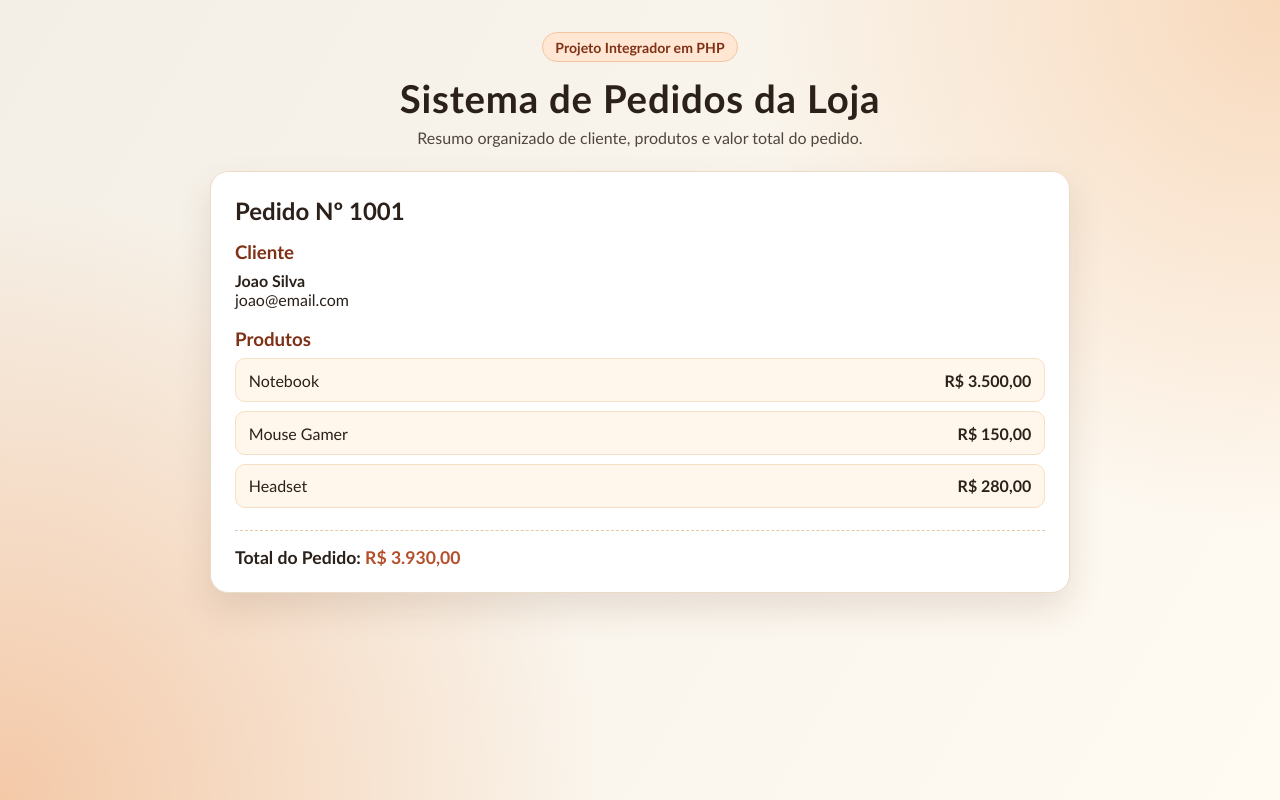
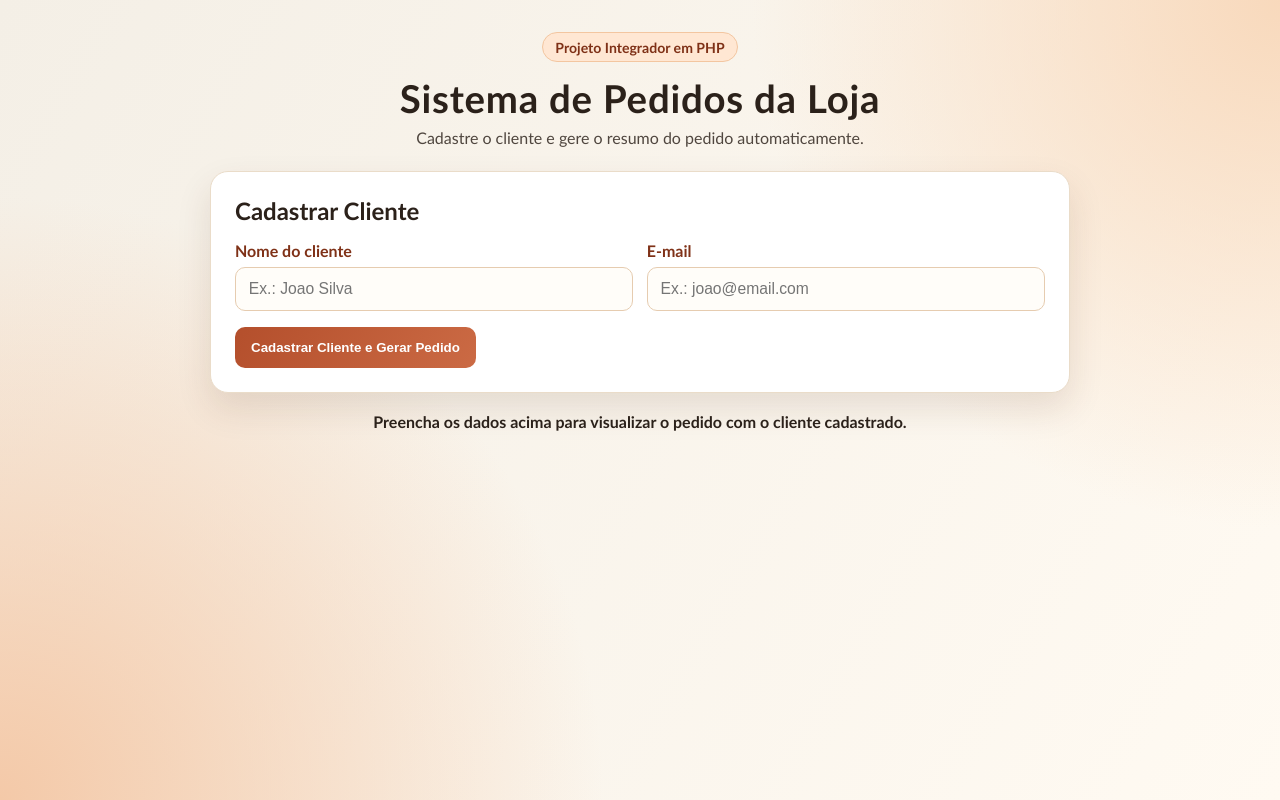
Before and after one commit to IsaacRamosMNZ/ProjetoIntegradoPHP, a PHP site: page / in a window 1280 px wide. Run offline with PHP 8.4, Linux system fonts and the light colour scheme.

Commit message:
sistema de cadastro cliente

```diff
--- a/projeto_loja/index.php
+++ b/projeto_loja/index.php
@@ -6,8 +6,21 @@ require_once 'classes/Cliente.php';
 require_once 'classes/Produto.php';
 require_once 'classes/Pedido.php';
 
-// Instancia os objetos principais do sistema.
-$cliente = new Cliente(1, 'Joao Silva', 'joao@email.com');
+$nomeCliente = '';
+$emailCliente = '';
+$mensagemErro = '';
+$pedido = null;
+
+if ($_SERVER['REQUEST_METHOD'] === 'POST') {
+    $nomeCliente = trim($_POST['nome'] ?? '');
+    $emailCliente = trim($_POST['email'] ?? '');
+
+    if ($nomeCliente === '' || $emailCliente === '') {
+        $mensagemErro = 'Preencha nome e e-mail para cadastrar o cliente.';
+    } elseif (!filter_var($emailCliente, FILTER_VALIDATE_EMAIL)) {
+        $mensagemErro = 'Informe um e-mail valido.';
+    } else {
+        $cliente = new Cliente(1, $nomeCliente, $emailCliente);
 
         $produto1 = new Produto(1, 'Notebook', 3500.00);
         $produto2 = new Produto(2, 'Mouse Gamer', 150.00);
@@ -17,6 +30,8 @@ $pedido = new Pedido(1001, $cliente);
         $pedido->adicionarProduto($produto1);
         $pedido->adicionarProduto($produto2);
         $pedido->adicionarProduto($produto3);
+    }
+}
 ?>
 <!DOCTYPE html>
 <html lang="pt-BR">
@@ -33,10 +48,41 @@ $pedido->adicionarProduto($produto3);
         <header class="hero">
             <p class="selo">Projeto Integrador em PHP</p>
             <h1>Sistema de Pedidos da Loja</h1>
-            <p class="subtitulo">Resumo organizado de cliente, produtos e valor total do pedido.</p>
+            <p class="subtitulo">Cadastre o cliente e gere o resumo do pedido automaticamente.</p>
         </header>
 
+        <section class="card form-card">
+            <h2>Cadastrar Cliente</h2>
+            <form method="post" action="">
+                <div class="form-grid">
+                    <label class="campo">
+                        <span>Nome do cliente</span>
+                        <input type="text" name="nome"
+                            value="<?php echo htmlspecialchars($nomeCliente, ENT_QUOTES, 'UTF-8'); ?>"
+                            placeholder="Ex.: Joao Silva" required>
+                    </label>
+
+                    <label class="campo">
+                        <span>E-mail</span>
+                        <input type="email" name="email"
+                            value="<?php echo htmlspecialchars($emailCliente, ENT_QUOTES, 'UTF-8'); ?>"
+                            placeholder="Ex.: joao@email.com" required>
+                    </label>
+                </div>
+
+                <button class="botao" type="submit">Cadastrar Cliente e Gerar Pedido</button>
+            </form>
+
+            <?php if ($mensagemErro !== ''): ?>
+                <p class="erro"><?php echo htmlspecialchars($mensagemErro, ENT_QUOTES, 'UTF-8'); ?></p>
+            <?php endif; ?>
+        </section>
+
+        <?php if ($pedido instanceof Pedido): ?>
             <?php echo $pedido->exibirResumo(); ?>
+        <?php else: ?>
+            <p class="aviso">Preencha os dados acima para visualizar o pedido com o cliente cadastrado.</p>
+        <?php endif; ?>
     </main>
 </body>
 
--- a/projeto_loja/style.css
+++ b/projeto_loja/style.css
@@ -69,6 +69,66 @@ h1 {
 
 .card h2 {
     margin-bottom: 1rem;
+}
+
+.form-card {
+    margin-bottom: 1.2rem;
+}
+
+.form-grid {
+    display: grid;
+    gap: 0.85rem;
+    grid-template-columns: 1fr 1fr;
+}
+
+.campo {
+    display: grid;
+    gap: 0.45rem;
+}
+
+.campo span {
+    font-weight: 600;
+    color: var(--cor-destaque-escura);
+}
+
+.campo input {
+    border: 1px solid #e6ccb0;
+    border-radius: 10px;
+    padding: 0.75rem 0.8rem;
+    font-size: 0.98rem;
+    background-color: #fffdf9;
+}
+
+.campo input:focus {
+    outline: 2px solid #f1c59e;
+    border-color: #dda67d;
+}
+
+.botao {
+    margin-top: 1rem;
+    border: 0;
+    border-radius: 10px;
+    background: linear-gradient(120deg, var(--cor-destaque) 0%, #cb6a44 100%);
+    color: #fff;
+    font-weight: 700;
+    padding: 0.8rem 1rem;
+    cursor: pointer;
+}
+
+.botao:hover {
+    filter: brightness(0.96);
+}
+
+.erro {
+    margin-top: 0.85rem;
+    color: #8b1f13;
+    font-weight: 600;
+}
+
+.aviso {
+    margin-top: 0.8rem;
+    text-align: center;
+    font-weight: 600;
 }
 
 .bloco+.bloco {
@@ -146,4 +206,8 @@ h1 {
         flex-direction: column;
         align-items: flex-start;
     }
+
+    .form-grid {
+        grid-template-columns: 1fr;
+    }
 }
```
Lines whose indentation alone changed are shown as unchanged.
